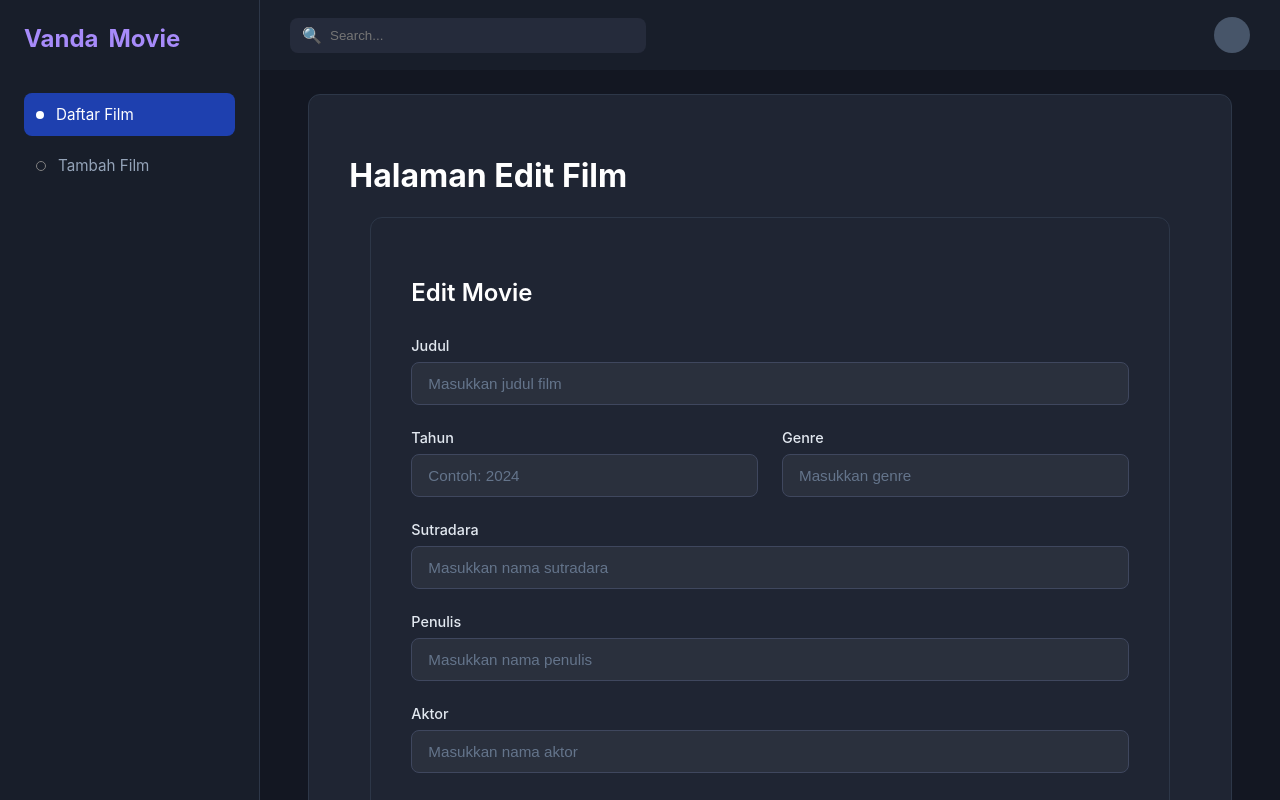
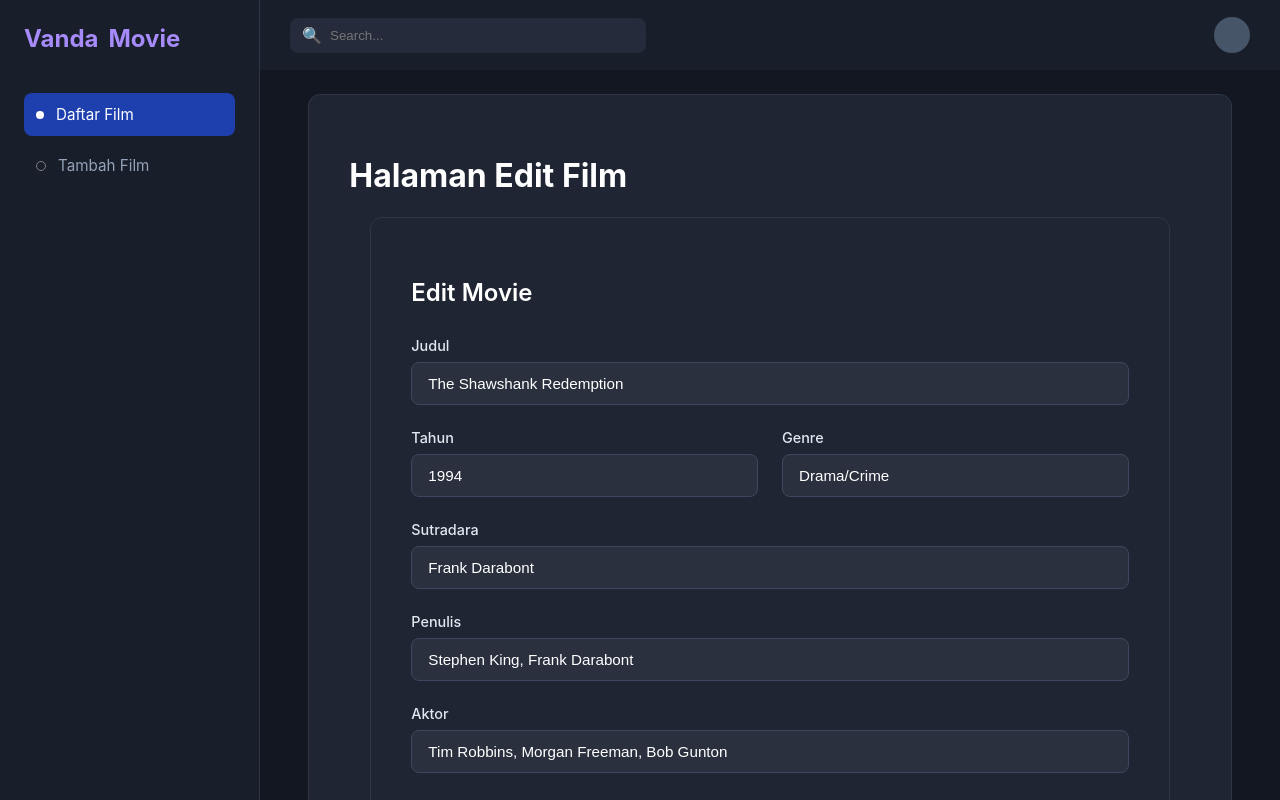
Before and after one commit to roberttanjung/movies, a Next.js app: page /movie/edit/1 in a window 1280 px wide. Built offline with nearby package versions, Linux system fonts and the light colour scheme; no server answers; data requests are answered from the project's data file.

Commit message:
feat(edit):fix add and edit page

```diff
--- a/db.json
+++ b/db.json
@@ -5,11 +5,16 @@
       "id": "1",
       "title": "The Shawshank Redemption",
       "year": "1994",
-      "genre": "Drama",
+      "genre": "Drama/Crime",
       "director": "Frank Darabont",
       "writer": "Stephen King, Frank Darabont",
       "actors": "Tim Robbins, Morgan Freeman, Bob Gunton",
-      "imdbRating": "9.3"
+      "imdbRating": "9.3",
+      "method": "PATCH",
+      "headers": {
+        "Content-Type": "application/json"
+      },
+      "body": "{\"title\":\"The Shawshank Redemption\",\"year\":\"1994\",\"genre\":\"Drama/Crime\",\"director\":\"Frank Darabont\",\"writer\":\"Stephen King, Frank Darabont\",\"actors\":\"Tim Robbins, Morgan Freeman, Bob Gunton\"}"
     },
     {
       "id": "2",
@@ -129,6 +134,15 @@
       "director": "Anu",
       "writer": "Anu",
       "actors": "Annu"
+    },
+    {
+      "id": "e99e",
+      "title": "The Avengers",
+      "year": "2012",
+      "genre": "Action/Adventure",
+      "director": "Joss Whedon",
+      "writer": "Joss Whedon",
+      "actors": "Robert Downey Jr, Scarlett Johansson, Chris Evans"
     }
   ]
 }
--- a/src/views/Movies/Form/index.js
+++ b/src/views/Movies/Form/index.js
@@ -39,41 +39,26 @@ const MovieForm = ({ direction }) => {
 
   const handleSubmit = async () => {
     if (direction === 'edit') {
-      axios(`https://fooapi.com/api/movies/${params.id}`, {
-        method: 'PATCH',
-        headers: { 'Content-Type': 'application/json' },
-        body: JSON.stringify({
-        'title': item.title,
-        'year':item.year,
-        'genre':item.genre,
-        'director':item.director,
-        'writer':item.writer,
-        'actors':item.actors,
-         })
-      })
-      .then(res => res.json())
-      .then(data => console.log("Response API:", data))
-      .catch(err => console.warn("Fetch Error (Diabaikan):", err));
+      try {
+        await axios.patch(`http://localhost:3001/movies/${params.id}`, item);
+        console.log("Update API Berhasil");
+      } catch (err) {
+        console.warn("Gagal update API, lanjut update local");
+      }
 
-      try {
       const existingDB = JSON.parse(localStorage.getItem('movies_db')) || [];
       const index = existingDB.findIndex(m => m.id == params.id);
 
       if (index !== -1) {
         existingDB[index] = { ...existingDB[index], ...item };
-
         localStorage.setItem('movies_db', JSON.stringify(existingDB));
-          alert("Berhasil mengupdate data!");
       } else {
-          alert("Data tidak ditemukan di Local Storage (Mungkin data dummy API).");
+        const newData = { id: params.id, ...item };
+        localStorage.setItem('movies_db', JSON.stringify([newData, ...existingDB]));
       }
 
-        router.refresh();
+      alert("Berhasil mengupdate data!");
       router.push('/view');
-      } catch (err) {
-        console.error("Gagal update local:", err);
-      }
-      return;
     }
 
     if (direction === 'add') {
@@ -143,7 +128,7 @@ const MovieForm = ({ direction }) => {
     const getData = async () => {
       if (params.id) {
         try {
-          const localData = JSON.parse(localStorage.getItem('movies_db')) || [];
+          const localData = JSON.parse(localStorage.getItem('db.json')) || [];
           const foundLocal = localData.find(m => m.id == params.id);
 
           if (foundLocal) {
@@ -151,17 +136,17 @@ const MovieForm = ({ direction }) => {
               return;
           }
 
-          const response = await axios.get(`https://fooapi.com/api/movies/${params.id}`);
+          const response = await axios.get(`http://localhost:3001/movies/${params.id}`);
 
           if (response.status === 200) {
             setItem(previous => ({
               ...previous,
-              title: response.data.data.title,
-              year: response.data.data.year,
-              genre: response.data.data.genre,
-              director: response.data.data.director,
-              writer: response.data.data.writer,
-              actors: response.data.data.actors,
+              title: response.data.title,
+              year: response.data.year,
+              genre: response.data.genre,
+              director: response.data.director,
+              writer: response.data.writer,
+              actors: response.data.actors,
             }));
           }
         } catch (err) {
--- a/src/views/Movies/View/Row.js
+++ b/src/views/Movies/View/Row.js
@@ -1,10 +1,8 @@
 'use client';
 
 import Link from "next/link";
-import { useState } from "react";
 
 const PageViewRow = ({ id, title, imdbRating, year, genre, director, writer, actors }) => {
-  const [isClicked, setIsClicked] = useState(false);
 
   return (
     <tr>
```
Also changed, not shown: src/views/Movies/View/index.js (+6 -6 lines), 1 other file (tests, documents, lock files or other folders). Lines whose indentation alone changed are shown as unchanged.
